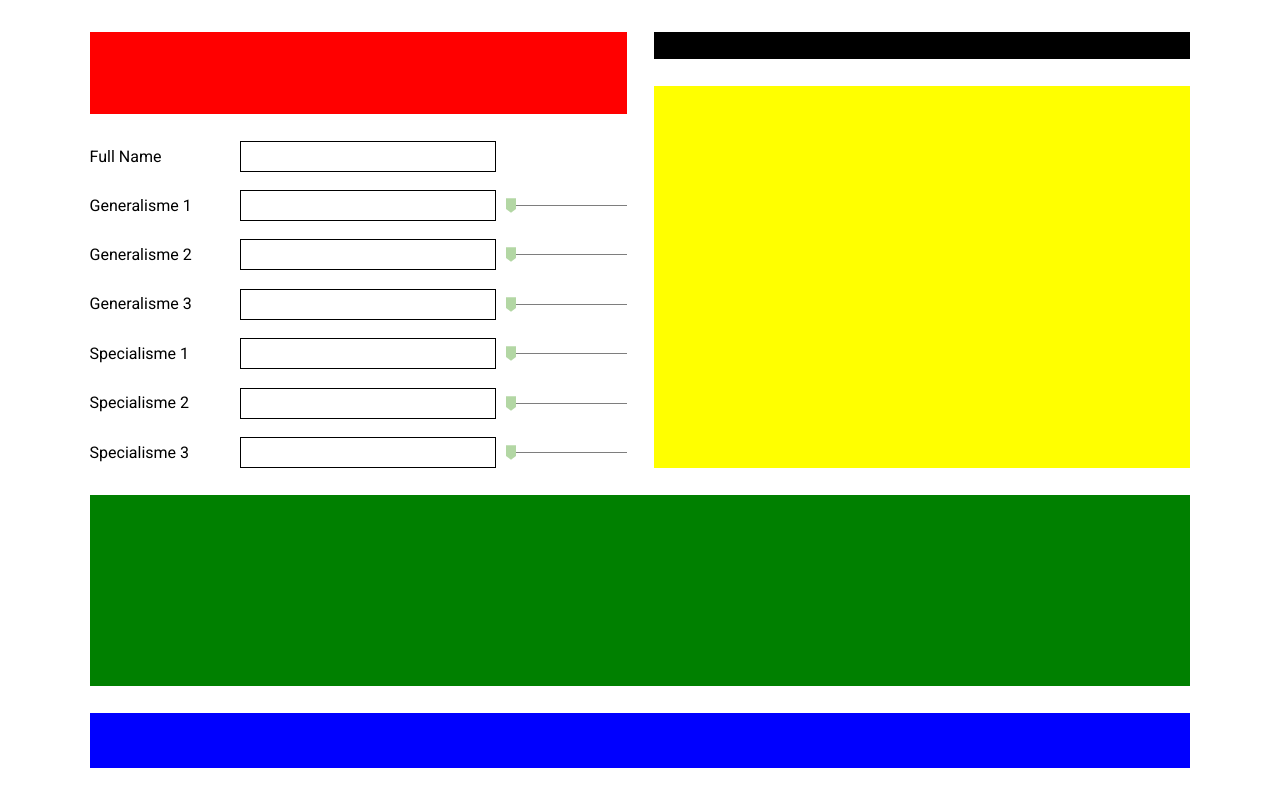
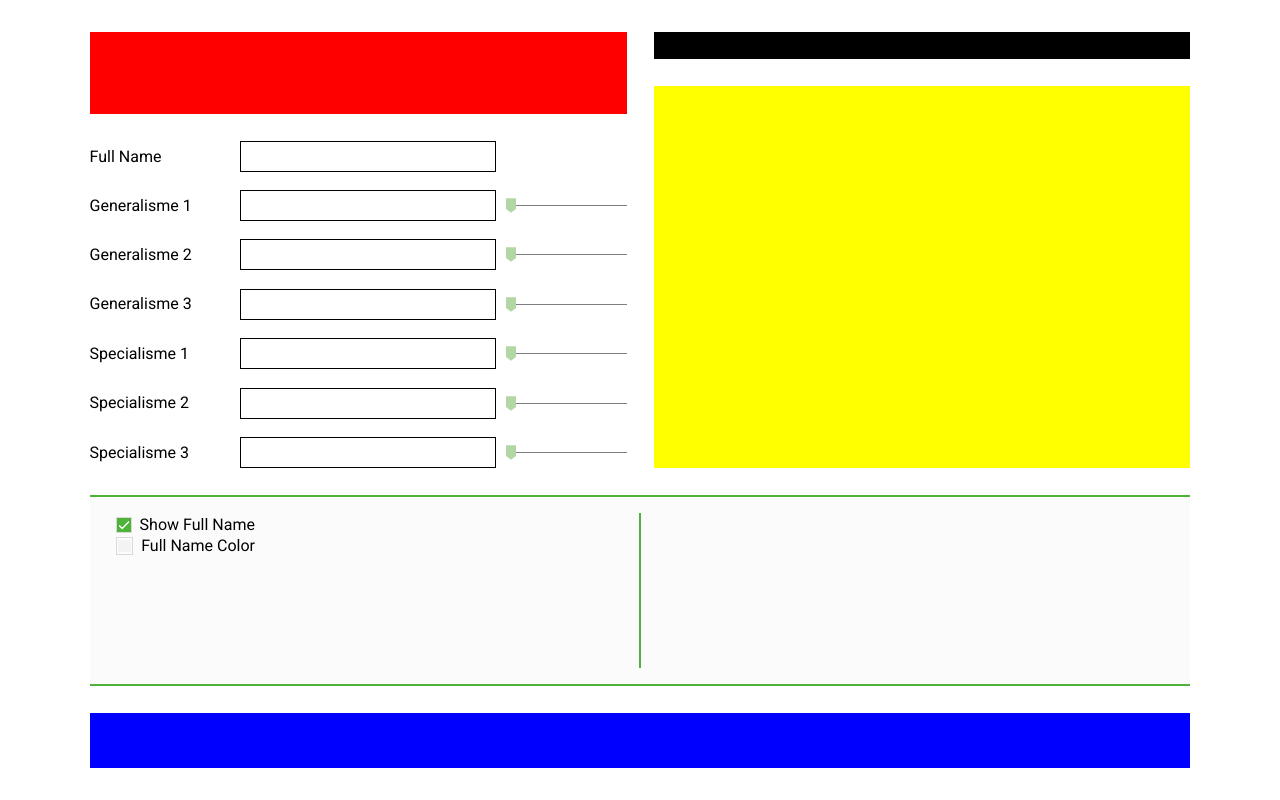
Before and after one commit to Euricom/t-profile-gen-v2, a React (Vite) app: page / in a window 1280 px wide. Built offline with nearby package versions, Linux system fonts and the light colour scheme.

Commit message:
started config provider -- not finished

```diff
--- a/src/App.tsx
+++ b/src/App.tsx
@@ -1,4 +1,5 @@
 import * as React from 'react';
+import Config from './components/Config';
 
 import Layout from './components/Layout';
 import Skills from './components/Skills';
@@ -8,7 +9,7 @@ const Test = () => <div />;
 function App(): JSX.Element {
   return (
     <Layout
-      config={<Test />}
+      config={<Config />}
       header={<Test />}
       cookies={<Test />}
       preview={<Test />}
--- a/src/components/ColorPicker/types.ts
+++ b/src/components/ColorPicker/types.ts
@@ -4,5 +4,5 @@ export interface ColorPickerProps {
   ariaLabel: string;
   children: ReactNode;
   color: string;
-  onChange: Dispatch<SetStateAction<string>>;
+  onChange: (color: string) => void;
 }
--- /dev/null
+++ b/src/components/Config/ProfileConfig/index.tsx
@@ -0,0 +1,28 @@
+import * as React from 'react';
+import styled from 'styled-components';
+import { Checkbox, ColorPicker } from '../..';
+import { ConfigContext } from '../../../contexts/config';
+
+const Wrapper = styled.div`
+  flex-basis: 0;
+  flex-grow: 1;
+`;
+
+const ProfileConfig = (): JSX.Element => {
+  const { asIs, fullName, skills } = React.useContext(ConfigContext);
+
+  const test = (color: string) => {
+    console.log(color);
+  };
+
+  return (
+    <Wrapper>
+      <Checkbox labelText="Show Full Name" name="showFullname" isChecked={fullName.show} />
+      <ColorPicker ariaLabel="Full Name Color" color={fullName.color} onChange={test}>
+        Full Name Color
+      </ColorPicker>
+    </Wrapper>
+  );
+};
+
+export default ProfileConfig;
--- /dev/null
+++ b/src/components/Config/index.tsx
@@ -0,0 +1,33 @@
+import * as React from 'react';
+import styled from 'styled-components';
+import ProfileConfig from './ProfileConfig';
+
+const Vr = styled.div`
+  border-right: solid 2px ${({ theme }) => theme.colors.primary[500]};
+  flex-grow: 0;
+  height: 100%;
+`;
+
+const Wrapper = styled.div`
+  background-color: ${({ theme }) => theme.colors['bg-grey']};
+  border-top: solid 2px ${({ theme }) => theme.colors.primary[500]};
+  border-bottom: solid 2px ${({ theme }) => theme.colors.primary[500]};
+  display: flex;
+  height: 100%;
+  padding: 16px 26px;
+`;
+
+const TemplateDiv = styled.div`
+  flex-grow: 1;
+  flex-basis: 0;
+`;
+
+const Config = (): JSX.Element => (
+  <Wrapper>
+    <ProfileConfig />
+    <Vr />
+    <TemplateDiv />
+  </Wrapper>
+);
+
+export default Config;
--- a/src/components/CookieBanner/styles.ts
+++ b/src/components/CookieBanner/styles.ts
@@ -2,7 +2,7 @@ import styled from 'styled-components';
 
 export const CookieBanner = styled.section`
   align-items: flex-start;
-  background-color: ${({ theme }) => theme.colors['euri-grey']};
+  background-color: ${({ theme }) => theme.colors['bg-grey']};
   border: 2px solid ${({ theme }) => theme.colors.primary[500]};
   display: flex;
   flex-direction: column;
--- a/src/components/Layout/index.tsx
+++ b/src/components/Layout/index.tsx
@@ -41,7 +41,6 @@ const Preview = styled.div`
 const Config = styled.div`
   height: 100%;
   grid-area: config;
-  background-color: green;
 `;
 const Cookies = styled.div`
   height: 100%;
--- /dev/null
+++ b/src/contexts/config.tsx
@@ -0,0 +1,56 @@
+import * as React from 'react';
+
+import { colors } from '../theme/foundations';
+
+interface FullNameConfig {
+  show: boolean;
+  color: string;
+}
+
+interface SkillsConfig {
+  color: string;
+  border: {
+    show: boolean;
+    color: string;
+  };
+}
+
+interface ConfigContextValue {
+  fullName: FullNameConfig;
+  skills: SkillsConfig;
+  asIs: boolean;
+}
+
+export const initialValue: ConfigContextValue = {
+  fullName: {
+    show: true,
+    color: colors['euri-grey'],
+  },
+  skills: {
+    color: colors.primary['500'],
+    border: {
+      show: true,
+      color: colors.neutral['900'],
+    },
+  },
+  asIs: true,
+};
+
+export const ConfigContext = React.createContext<ConfigContextValue>(initialValue);
+
+interface ConfigProviderProps {
+  children: React.ReactNode;
+}
+
+type test = keyof FullNameConfig;
+
+const ConfigProvider = ({ children }: ConfigProviderProps): JSX.Element => {
+  const [config, setConfig] = React.useState<ConfigContextValue>(initialValue);
+
+  // TODO: I finished here, I was thinking how to update the config state, but i'm not sure the ConfigContextValue interface is OK.
+  // const changeFullNameConfig = (name: Pick<keyof FullNameConfig, 'show'>)
+
+  return <ConfigContext.Provider value={config}>{children}</ConfigContext.Provider>;
+};
+
+export default ConfigProvider;
--- a/src/theme/foundations/colors.ts
+++ b/src/theme/foundations/colors.ts
@@ -24,6 +24,7 @@ const colors = {
     900: '#011500',
   },
   'euri-grey': '#f3f3f3',
+  'bg-grey': '#FCFBFB',
 };
 
 export default colors;
--- a/src/theme/styled.d.ts
+++ b/src/theme/styled.d.ts
@@ -36,6 +36,7 @@ declare module 'styled-components' {
         900: string;
       };
       'euri-grey': string;
+      'bg-grey': string;
     };
   }
 }
```
Also changed, not shown: 1 other file (tests, documents, lock files or other folders).
